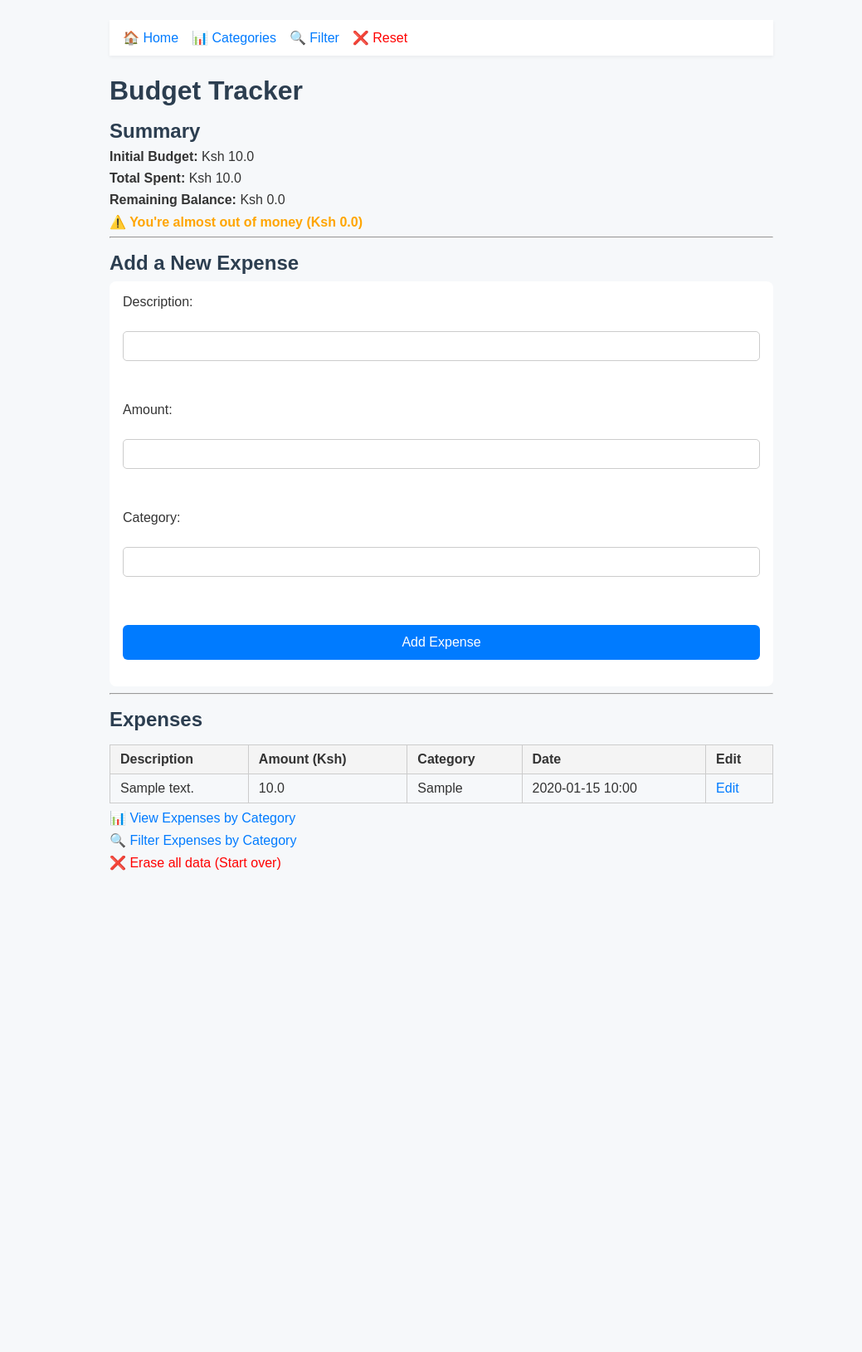
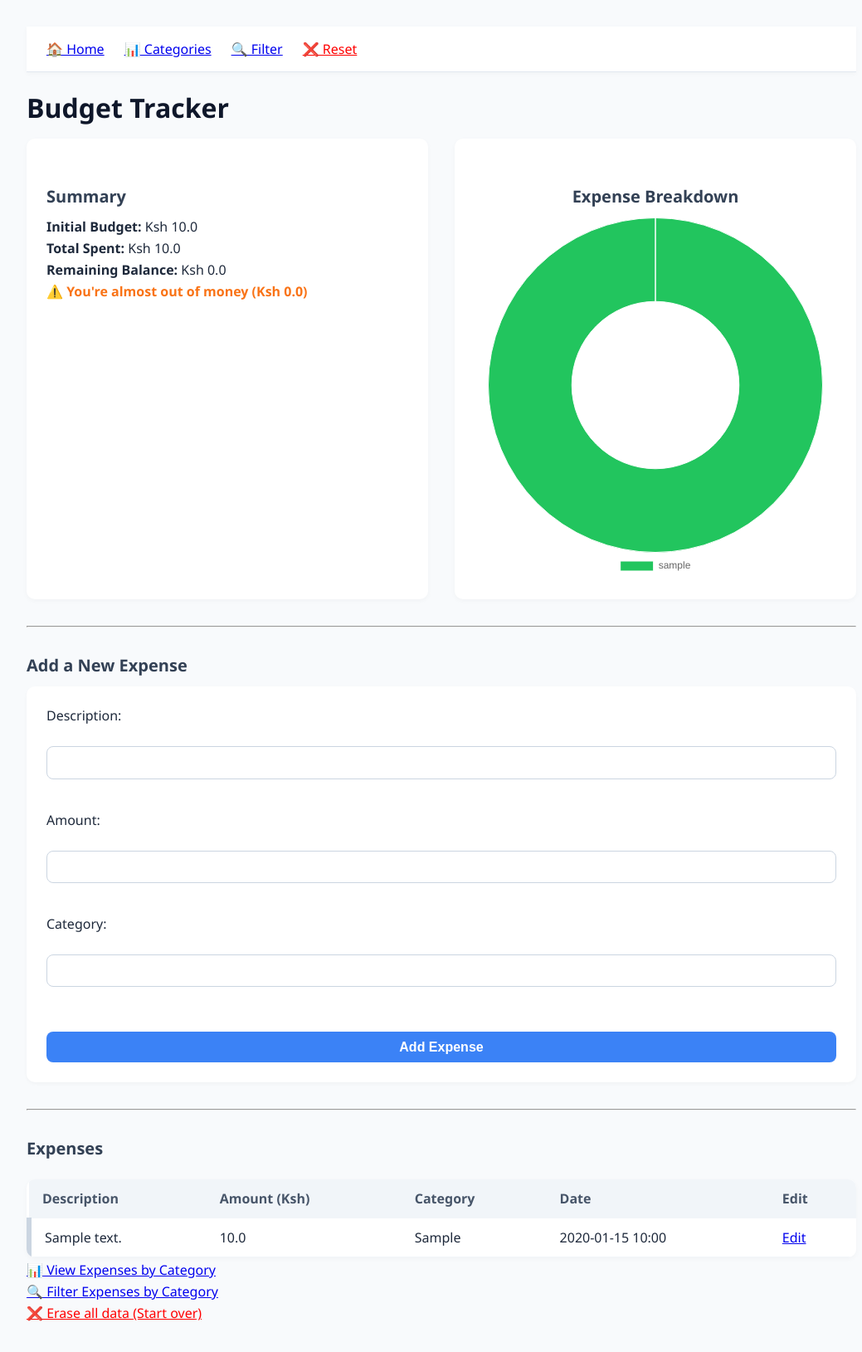
Before and after one commit to melmuya/budget-tracker, a Flask app: page / in a window 1280 px wide. Shown: the whole page at 83% size, without its empty margins (108-1147 px from the left). Before the commit the page ends 1049 px from the top, so only its background shows below. Run offline with Flask 3, Linux system fonts and the light colour scheme; tables that the repository leaves empty hold one stand-in row (values such as "Sample post").

Commit message:
Added donut chart using chart.js, and changed layout structure using flex

```diff
--- a/app.py
+++ b/app.py
@@ -77,12 +77,22 @@ def index():
     total_spent = get_total_expenses(expenses)
     balance = get_balance(budget, expenses)
 
+    expense_dicts = [
+        {
+            "description": e.description,
+            "amount": e.amount,
+            "category": e.category.lower(),  # for consistency
+            "created_at": e.created_at.strftime("%Y-%m-%d %H:%M")
+        } for e in expenses
+    ]
+
     return render_template(
         "index.html",
         budget=budget,
         expenses=expenses,
         total_spent=total_spent,
-        balance=balance
+        balance=balance,
+        expense_data=expense_dicts,
     )
 
 @app.route("/edit/<int:expense_id>", methods=["GET", "POST"])
--- a/static/styles.css
+++ b/static/styles.css
@@ -1,29 +1,49 @@
+/* Base setup */
 body {
-    font-family: Arial, sans-serif;
-    background-color: #f6f8fa;
-    color: #333;
-    margin: auto;
-    padding: 1.5rem;
-    max-width: 700px;
+    font-family: 'Segoe UI', Roboto, Arial, sans-serif;
+    background-color: #f8fafc;
+    color: #1e293b;
+    margin: 0;
+    padding: 2rem;
+    max-width: 1000px;
+    margin-left: auto;
+    margin-right: auto;
 }
 
-h1, h2 {
-    color: #2c3e50;
-    margin-top: 1rem;
-    margin-bottom: 0.5rem;
+/* Navbar */
+.navbar {
+    display: flex;
+    gap: 1.5rem;
+    padding: 1rem 1.5rem;
+    background-color: #fff;
+    border-bottom: 1px solid #e2e8f0;
+    position: sticky;
+    top: 0;
+    z-index: 10;
+    box-shadow: 0 2px 6px rgba(0,0,0,0.03);
 }
 
-p {
-    margin: 0.5rem 0;
+/* Headings */
+h1 {
+    font-size: 2rem;
+    margin-bottom: 1rem;
+    color: #0f172a;
 }
 
+h2 {
+    font-size: 1.25rem;
+    color: #334155;
+    margin-bottom: 0.75rem;
+    margin-top: 2rem;
+}
+
+/* Forms */
 form {
-    background: white;
-    padding: 1rem;
-    border-radius: 8px;
-    display: flex;
-    flex-direction: column;
-    /* gap: 0.75rem; */
+    background-color: white;
+    padding: 1.5rem;
+    border-radius: 10px;
+    box-shadow: 0 2px 4px rgba(0,0,0,0.03);
+    margin-bottom: 2rem;
 }
 
 .form-group {
@@ -31,155 +51,158 @@ form {
 }
 
 label {
-    /* margin-bottom: 0.1rem; */
     display: block;
+    font-weight: 500;
+    margin-bottom: 0.25rem;
 }
 
 input[type="text"],
 input[type="number"],
 button {
     width: 100%;
-    padding: 0.5rem;
-    margin: 0.5rem 0 1rem;
-    border: 1px solid #ccc;
-    border-radius: 5px;
+    padding: 0.6rem;
+    border-radius: 8px;
     font-size: 1rem;
+    border: 1px solid #cbd5e1;
     box-sizing: border-box;
 }
 
 button {
-    background-color: #007bff;
+    background-color: #3b82f6;
     color: white;
-    cursor: pointer;
+    font-weight: 600;
     border: none;
-    font-size: 1rem;
-    padding: 0.75rem;
-    border-radius: 6px;
-    margin-top: 0.5rem;
+    margin-top: 1rem;
+    transition: background 0.3s ease;
 }
 
 button:hover {
-    background-color: #0056b3;
+    background-color: #2563eb;
 }
 
-a {
-    text-decoration: none;
-    color: #007bff;
-}
-
-a:hover {
-    text-decoration: underline;
-}
-
-
-ul {
-    list-style: none;
-    /* padding-left: 0; */
-    padding: 0;
-    margin-top: 1rem;
-}
-
-li {
-    background: white;
-    padding: 0.75rem;
-    border: 1px solid #ddd;
-    border-radius: 5px;
-    margin-bottom: 0.5rem;
-}
-
-.expense-item {
-    border-left: 8px solid #ccc;
-    padding-left: 1rem;
-}
-
-/* Category color mappings */
-.food {
-    border-color: #27ae60; /* Green */
-}
-.transport {
-    border-color: #2980b9; /* Blue */
-}
-.entertainment {
-    border-color: #8e44ad; /* Purple */
-}
-.health {
-    border-color: #e74c3c; /* Red */
-}
-.utilities {
-    border-color: #f39c12; /* Orange */
-}
-.other {
-    border-color: #7f8c8d; /* Gray */
+/* Summary Section */
+p {
+    margin: 0.25rem 0;
+    font-size: 1rem;
 }
 
 .warning-over {
-    color: red;
+    color: #dc2626;
     font-weight: bold;
 }
 
 .warning-low {
-    color: orange;
+    color: #f97316;
     font-weight: bold;
 }
 
-/* Layout improvements */
-body {
-    max-width: 800px;
-    margin: auto;
-}
-
-/* Make buttons and inputs fill the screen width on small devices */
-@media (max-width: 600px) {
-    form {
-        padding: 1rem;
-    }
-
-    input, button {
-        font-size: 1.1rem;
-    }
-
-    h1, h2 {
-        font-size: 1.3rem;
-    }
-
-    li {
-        font-size: 1rem;
-    }
-}
-
-.navbar {
-    position: sticky;
-    top: 0;
-    background-color: #ffffff;
-    padding: 0.75rem 1rem;
-    display: flex;
-    gap: 1rem;
-    box-shadow: 0 2px 4px rgba(0,0,0,0.05);
-    margin-bottom: 1.5rem;
-    z-index: 10;
-}
-
+/* Expenses Table */
 .expense-table {
     width: 100%;
     border-collapse: collapse;
-    margin-top: 1rem;
+    margin-top: 1.5rem;
+    background-color: #fff;
+    border-radius: 10px;
+    overflow: hidden;
+    box-shadow: 0 2px 6px rgba(0,0,0,0.03);
 }
 
 .expense-table th,
 .expense-table td {
-    border: 1px solid #ccc;
-    padding: 8px 12px;
+    padding: 0.75rem 1rem;
     text-align: left;
+    border-bottom: 1px solid #f1f5f9;
 }
 
 .expense-table th {
-    background-color: #f4f4f4;
-}
-
-.expense-table tr:nth-child(even) {
-    background-color: #fafafa;
+    background-color: #f1f5f9;
+    color: #475569;
+    font-weight: 600;
 }
 
 .expense-table tr:hover {
-    background-color: #f1f1f1;
+    background-color: #f8fafc;
 }
+
+/* Category Colors */
+.food { border-left: 6px solid #22c55e; }
+.transport { border-left: 6px solid #3b82f6; }
+.entertainment { border-left: 6px solid #a855f7; }
+.health { border-left: 6px solid #ef4444; }
+.utilities { border-left: 6px solid #f97316; }
+.other { border-left: 6px solid #64748b; }
+
+/* Category Summary Section */
+.category-summary {
+    display: flex;
+    justify-content: space-between;
+    flex-wrap: wrap;
+    background-color: #fff;
+    padding: 1rem;
+    border-radius: 10px;
+    margin-top: 2rem;
+    box-shadow: 0 2px 6px rgba(0,0,0,0.03);
+}
+
+.category-summary h3 {
+    font-size: 1.1rem;
+    margin-bottom: 0.5rem;
+    color: #334155;
+}
+
+.category-summary ul {
+    list-style: none;
+    padding: 0;
+    width: 100%;
+}
+
+.category-summary li {
+    display: flex;
+    justify-content: space-between;
+    padding: 0.5rem 0;
+    border-bottom: 1px solid #e2e8f0;
+}
+
+/* Responsive */
+@media (max-width: 768px) {
+    body {
+        padding: 1rem;
+    }
+
+    h1 {
+        font-size: 1.5rem;
+    }
+
+    .navbar {
+        flex-direction: column;
+        gap: 0.5rem;
+    }
+}
+
+.dashboard-overview {
+    display: flex;
+    gap: 2rem;
+    flex-wrap: wrap;
+    margin-bottom: 2rem;
+}
+
+.budget-summary {
+    flex: 1;
+    background: white;
+    padding: 1.5rem;
+    border-radius: 10px;
+    box-shadow: 0 2px 6px rgba(0,0,0,0.03);
+    min-width: 280px;
+}
+
+.chart-wrapper {
+    flex: 1;
+    background: white;
+    padding: 1.5rem;
+    border-radius: 10px;
+    box-shadow: 0 2px 6px rgba(0,0,0,0.03);
+    min-width: 280px;
+    display: flex;
+    flex-direction: column;
+    align-items: center;
+}
--- a/templates/index.html
+++ b/templates/index.html
@@ -4,6 +4,7 @@
     <title>Budget Tracker</title>
     <meta name="viewport" content="width=device-width, initial-scale=1.0">
     <link rel="stylesheet" href="{{ url_for('static', filename='styles.css') }}">
+    <script src="https://cdn.jsdelivr.net/npm/chart.js"></script>
 </head>
 <body>
 
@@ -26,6 +27,8 @@
         </form>
 
     {% else %}
+    <div class="dashboard-overview">
+        <div class="budget-summary">
             <h2>Summary</h2>
             <p><strong>Initial Budget:</strong> Ksh {{ budget }}</p>
             <p><strong>Total Spent:</strong> Ksh {{ total_spent }}</p>
@@ -36,8 +39,15 @@
             {% elif balance <= budget * 0.2 %}
                 <p class="warning-low">⚠️ You're almost out of money (Ksh {{ balance }})</p>
             {% endif %}
+        </div>
+        <div class="chart-wrapper">
+            <h2>Expense Breakdown</h2>
+            <canvas id="expenseChart" width="300" height="300"></canvas>
+        </div>
+    </div>
 
         <hr>
+
 
         <h2>Add a New Expense</h2>
         <form method="POST">
@@ -74,7 +84,7 @@
             </thead>
             <tbody>
                 {% for expense in expenses %}
-                <tr class="{{ expense.category|lower }}">
+                <tr data-category="{{ expense.category|lower }}">
                     <td>{{ expense.description }}</td>
                     <td>{{ expense.amount }}</td>
                     <td>{{ expense.category }}</td>
@@ -90,5 +100,59 @@
         <p><a href="/filter">🔍 Filter Expenses by Category</a></p>
         <p><a href="/erase" style="color: red;">❌ Erase all data (Start over)</a></p>
     {% endif %}
+
+    <script>
+        // Ensure 'expenses' is declared only once
+        const expenses = {{ expense_data | tojson }};
+        const categoryTotals = {};
+
+        expenses.forEach(e => {
+            const cat = e.category;
+            if (!categoryTotals[cat]) categoryTotals[cat] = 0;
+            categoryTotals[cat] += e.amount;
+        });
+
+        const ctx = document.getElementById('expenseChart').getContext('2d');
+        const chart = new Chart(ctx, {
+            type: 'doughnut',
+            data: {
+                labels: Object.keys(categoryTotals), // Ensure comma is present
+                datasets: [{
+                    label: 'Expenses by Category',
+                    data: Object.values(categoryTotals),
+                    backgroundColor: [
+                        '#22c55e', '#3b82f6', '#a855f7', '#ef4444', '#f97316', '#64748b'
+                    ],
+                    borderWidth: 1
+                }]
+            },
+            options: {
+                plugins: {
+                    legend: {
+                        position: 'bottom'
+                    }
+                }
+            }
+        });
+
+        // Dynamic row coloring based on category
+        document.querySelectorAll('[data-category]').forEach(row => {
+        const cat = row.dataset.category;
+        const colorMap = {
+            food: '#22c55e',
+            transport: '#3b82f6',
+            entertainment: '#a855f7',
+            health: '#ef4444',
+            utilities: '#f97316',
+            other: '#64748b'
+        };
+
+        row.style.borderLeft = `6px solid ${colorMap[cat] || '#cbd5e1'}`;
+        });
+
+
+    </script>
+
+
 </body>
 </html>
```
Lines whose indentation alone changed are shown as unchanged.
